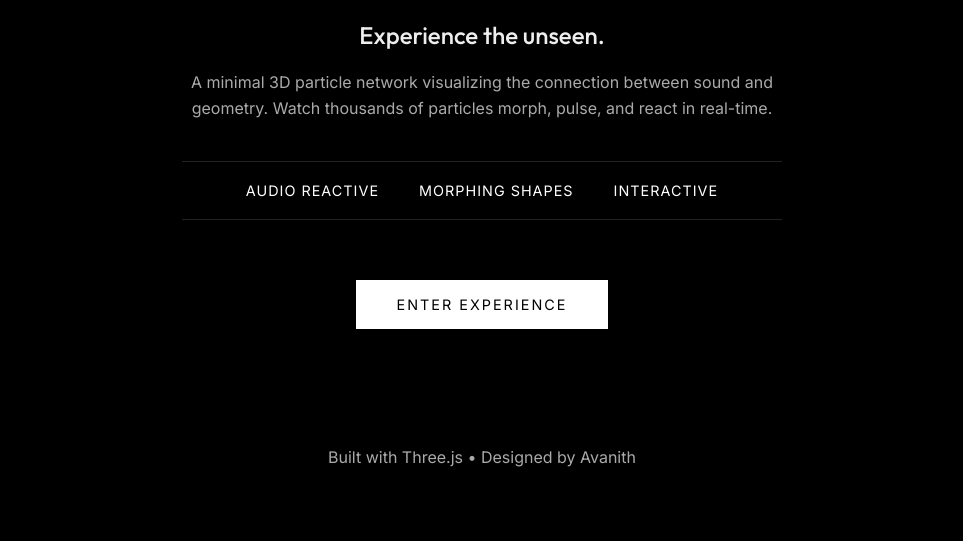
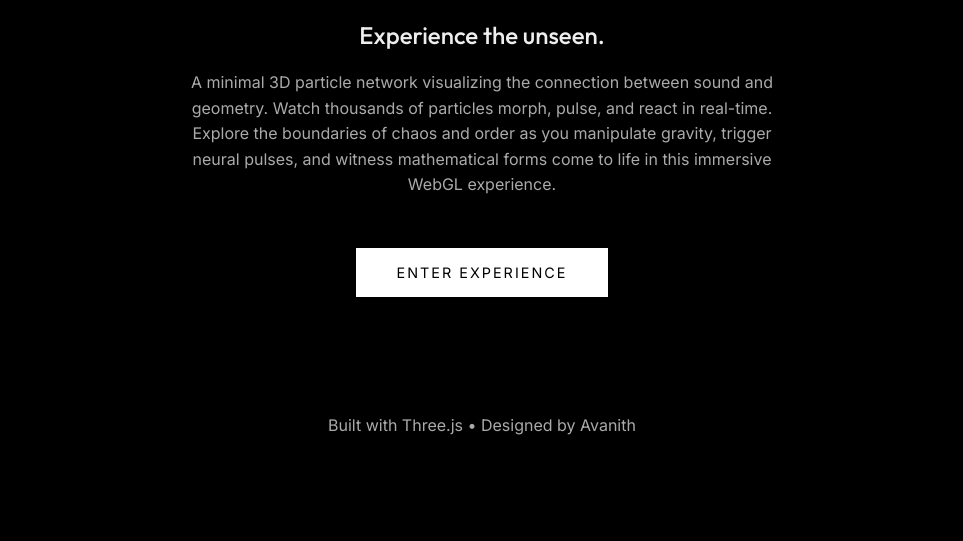
Before and after one commit to Avanith12/Morpheus, a plain HTML site: page index.html in a window 1280 px wide. Shown: the part 845-1386 px from the top of the page, without its empty margins (158-1121 px from the left). After the commit the page ends 1353 px from the top, so only its background shows below. Drawn offline with Linux system fonts and the light colour scheme.

Commit message:
added perfect landing page

```diff
--- a/index.html
+++ b/index.html
@@ -84,25 +84,6 @@
             margin-bottom: 30px;
         }
 
-        .features {
-            display: flex;
-            justify-content: center;
-            gap: 40px;
-            margin: 40px 0;
-            border-top: 1px solid #222;
-            border-bottom: 1px solid #222;
-            padding: 20px 0;
-        }
-
-        .feature-item h3 {
-            font-size: 0.9rem;
-            font-weight: 400;
-            margin: 0;
-            color: #fff;
-            text-transform: uppercase;
-            letter-spacing: 1px;
-        }
-
         .cta-button {
             display: inline-block;
             padding: 15px 40px;
@@ -149,19 +130,9 @@
             <p>
                 A minimal 3D particle network visualizing the connection between sound and geometry.
                 Watch thousands of particles morph, pulse, and react in real-time.
+                Explore the boundaries of chaos and order as you manipulate gravity, trigger neural pulses,
+                and witness mathematical forms come to life in this immersive WebGL experience.
             </p>
-
-            <div class="features">
-                <div class="feature-item">
-                    <h3>Audio Reactive</h3>
-                </div>
-                <div class="feature-item">
-                    <h3>Morphing Shapes</h3>
-                </div>
-                <div class="feature-item">
-                    <h3>Interactive</h3>
-                </div>
-            </div>
 
             <a href="app.html" class="cta-button">Enter Experience</a>
         </div>
```
